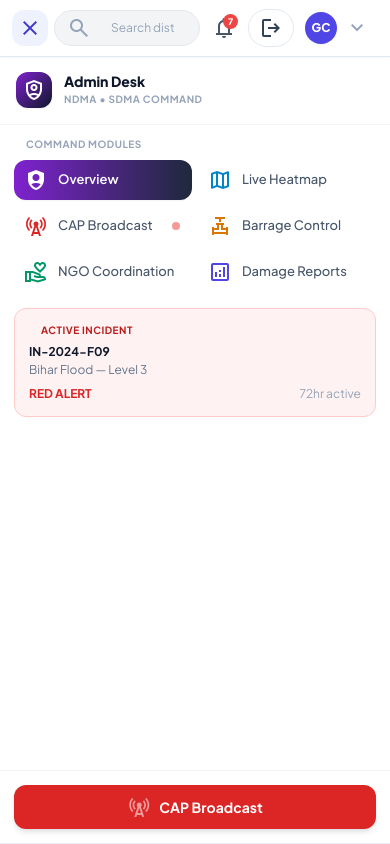
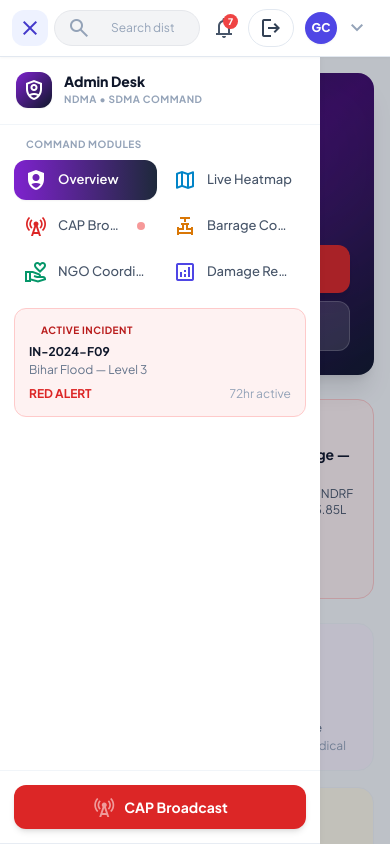
Before and after one commit to sagarx16/Sachet, a Next.js app: page /admin in a window 390 px wide. Both pictures are taken after a click on the button "menu". Shown: the top 844 px of the page. Built offline with nearby package versions, Linux system fonts and the light colour scheme.

Commit message:
Match portal mobile drawers

```diff
--- a/app/admin/page.jsx
+++ b/app/admin/page.jsx
@@ -665,10 +665,16 @@ export default function AdminPage() {
         menuOpen={mobileMenuOpen}
         onMenuClick={() => setMobileMenuOpen((open) => !open)}
       />
+      {mobileMenuOpen && (
+        <div
+          className="lg:hidden fixed inset-0 top-14 z-20 bg-slate-900/25"
+          onClick={() => setMobileMenuOpen(false)}
+        />
+      )}
 
       <div className="flex flex-col lg:flex-row items-stretch lg:items-start">
         {/* Sidebar */}
-        <aside className={`${mobileMenuOpen ? 'flex fixed inset-x-0 top-14 bottom-0' : 'hidden'} lg:flex w-full lg:w-64 shrink-0 bg-white border-b lg:border-b-0 lg:border-r border-slate-200/80 shadow-[1px_0_6px_rgba(0,0,0,0.03)] z-30 flex-col lg:sticky lg:top-[120px] lg:h-[calc(100vh-120px)] pt-4`}>
+        <aside className={`${mobileMenuOpen ? 'flex fixed left-0 top-14 bottom-0' : 'hidden'} lg:flex w-[min(88vw,320px)] lg:w-64 shrink-0 bg-white border-b lg:border-b-0 lg:border-r border-slate-200/80 shadow-[1px_0_6px_rgba(0,0,0,0.03)] z-30 flex-col lg:sticky lg:top-[120px] lg:h-[calc(100vh-120px)] pt-4`}>
           {/* Header Identity */}
           <div id="admin-header-block" className="px-4 pb-4 border-b border-slate-100 shrink-0">
             <div className="flex items-center gap-3">
--- a/app/responder/page.jsx
+++ b/app/responder/page.jsx
@@ -585,9 +585,15 @@ export default function ResponderPage() {
         menuOpen={mobileMenuOpen}
         onMenuClick={() => setMobileMenuOpen((open) => !open)}
       />
+      {mobileMenuOpen && (
+        <div
+          className="lg:hidden fixed inset-0 top-14 z-20 bg-slate-900/25"
+          onClick={() => setMobileMenuOpen(false)}
+        />
+      )}
       <div className="flex flex-col lg:flex-row items-stretch lg:items-start">
         {/* Sidebar */}
-        <aside className={`${mobileMenuOpen ? 'flex fixed inset-x-0 top-14 bottom-0' : 'hidden'} lg:flex w-full lg:w-64 shrink-0 bg-white border-b lg:border-b-0 lg:border-r border-slate-200/80 shadow-[1px_0_6px_rgba(0,0,0,0.03)] z-30 flex-col lg:sticky lg:top-[120px] lg:h-[calc(100vh-120px)] pt-4`}>
+        <aside className={`${mobileMenuOpen ? 'flex fixed left-0 top-14 bottom-0' : 'hidden'} lg:flex w-[min(88vw,320px)] lg:w-64 shrink-0 bg-white border-b lg:border-b-0 lg:border-r border-slate-200/80 shadow-[1px_0_6px_rgba(0,0,0,0.03)] z-30 flex-col lg:sticky lg:top-[120px] lg:h-[calc(100vh-120px)] pt-4`}>
           {/* Header Identity Block */}
           <div id="responder-header-block" className="px-4 pb-4 border-b border-slate-100 shrink-0">
             <div className="flex items-center gap-3">
```
